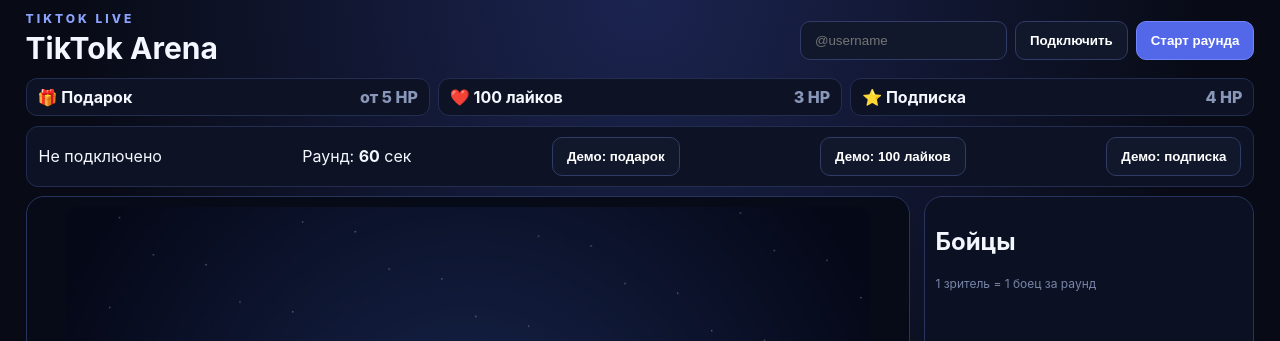
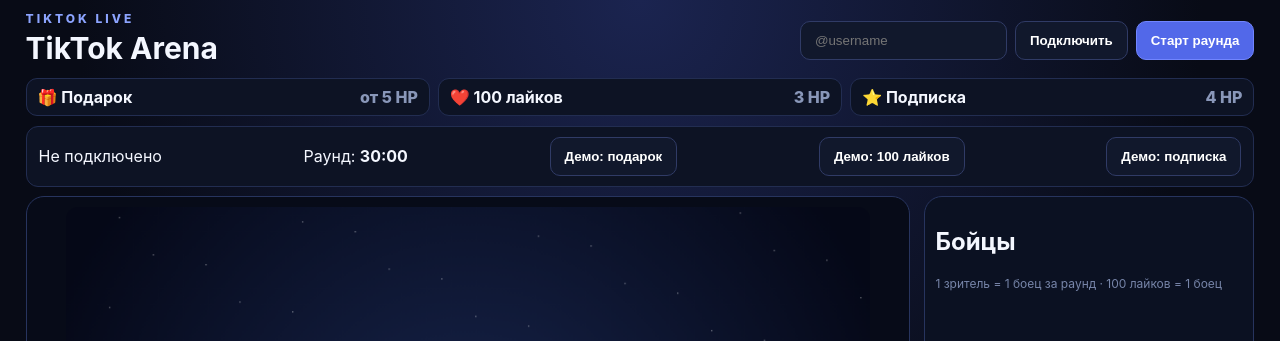
Before and after one commit to wertretwetrertew-a11y/TikTok-Arena, a website: page public/index.html in a window 1280 px wide. Shown: the top 341 px of the page. Drawn offline with nearby package versions, Linux system fonts and the light colour scheme; no server answers.

Commit message:
Update arena round timer and like rule

```diff
--- a/public/index.html
+++ b/public/index.html
@@ -3,7 +3,7 @@
 <body><main class="app">
 <header class="topbar"><div><div class="eyebrow">TIKTOK LIVE</div><h1>TikTok Arena</h1></div><div class="controls"><input id="username" placeholder="@username"><button id="connect">Подключить</button><button id="start" class="primary">Старт раунда</button></div></header>
 <section class="rules"><div><b>🎁 Подарок</b><span>от 5 HP</span></div><div><b>❤️ 100 лайков</b><span>3 HP</span></div><div><b>⭐ Подписка</b><span>4 HP</span></div></section>
-<section class="statusbar"><span id="connection">Не подключено</span><span>Раунд: <b id="timer">60</b> сек</span><button id="demoGift">Демо: подарок</button><button id="demoLike">Демо: 100 лайков</button><button id="demoSub">Демо: подписка</button></section>
-<section class="layout"><div class="arena-card"><canvas id="arena" width="900" height="620"></canvas><div id="winner" class="winner hidden"></div></div><aside class="leaderboard"><h2>Бойцы</h2><div class="legend">1 зритель = 1 боец за раунд</div><div id="fighters"></div></aside></section>
+<section class="statusbar"><span id="connection">Не подключено</span><span>Раунд: <b id="timer">30:00</b></span><button id="demoGift">Демо: подарок</button><button id="demoLike">Демо: 100 лайков</button><button id="demoSub">Демо: подписка</button></section>
+<section class="layout"><div class="arena-card"><canvas id="arena" width="900" height="620"></canvas><div id="winner" class="winner hidden"></div></div><aside class="leaderboard"><h2>Бойцы</h2><div class="legend">1 зритель = 1 боец за раунд · 100 лайков = 1 боец</div><div id="fighters"></div></aside></section>
 <div class="build-version">Версия сборки: <b id="buildVersion">загрузка...</b></div>
 </main><script src="/socket.io/socket.io.js"></script><script src="/game.js"></script></body></html>
```
